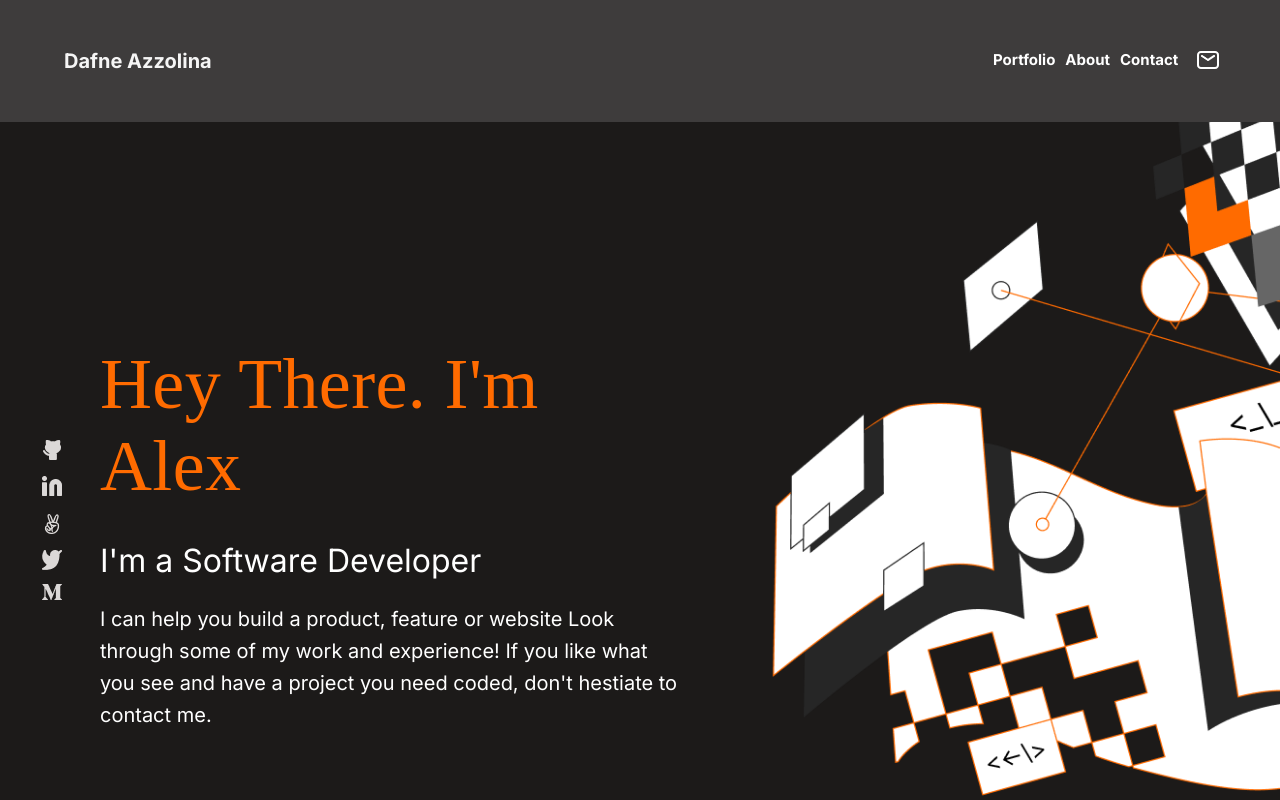
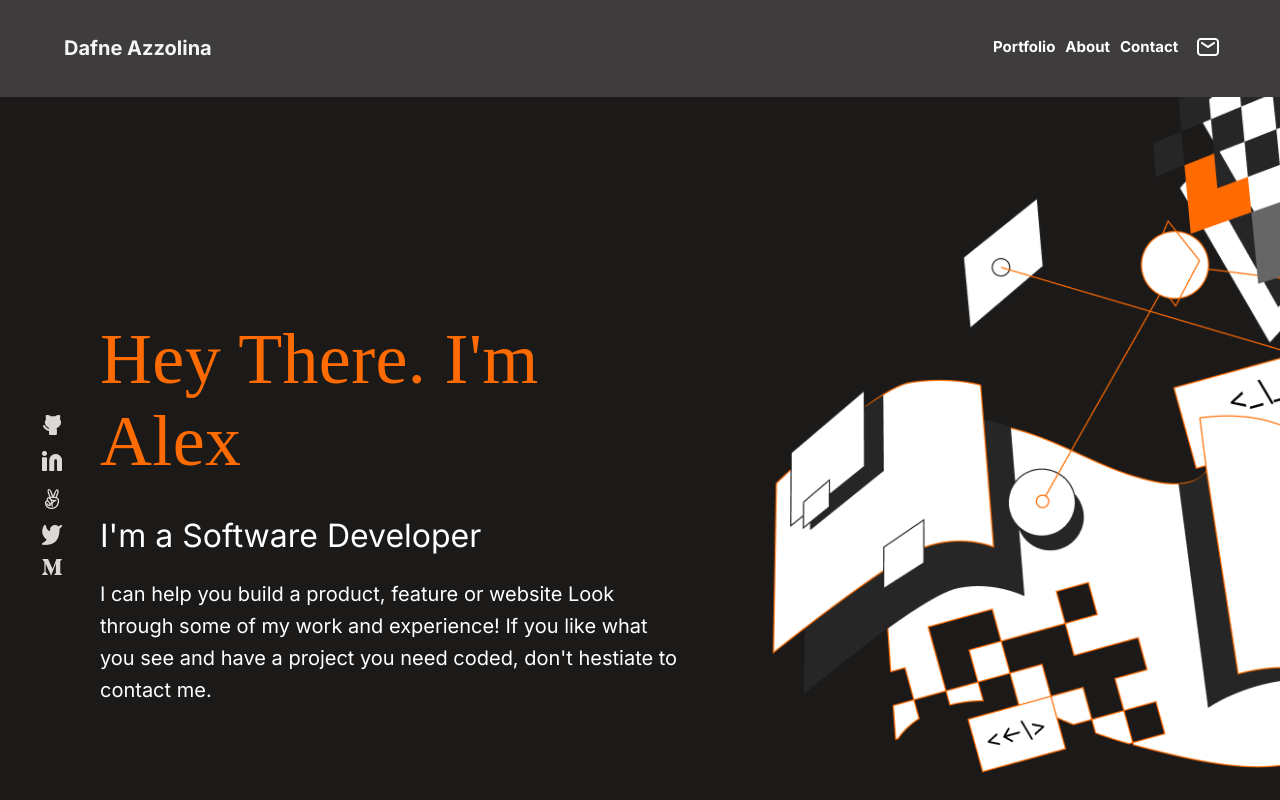
Before and after one commit to Daf98/portfolio, a website: page index.html in a window 1280 px wide. Shown: the top 800 px of the page. Drawn offline with Linux system fonts and the light colour scheme.

Commit message:
Fix margin on desktop and tablet versions

```diff
--- a/css/styles.css
+++ b/css/styles.css
@@ -925,7 +925,7 @@ textarea {
   .container {
     background: #3e3c3c;
     margin: 0;
-    padding: 4% 5%;
+    padding: 3% 5%;
   }
 
   .firstPage {
```
